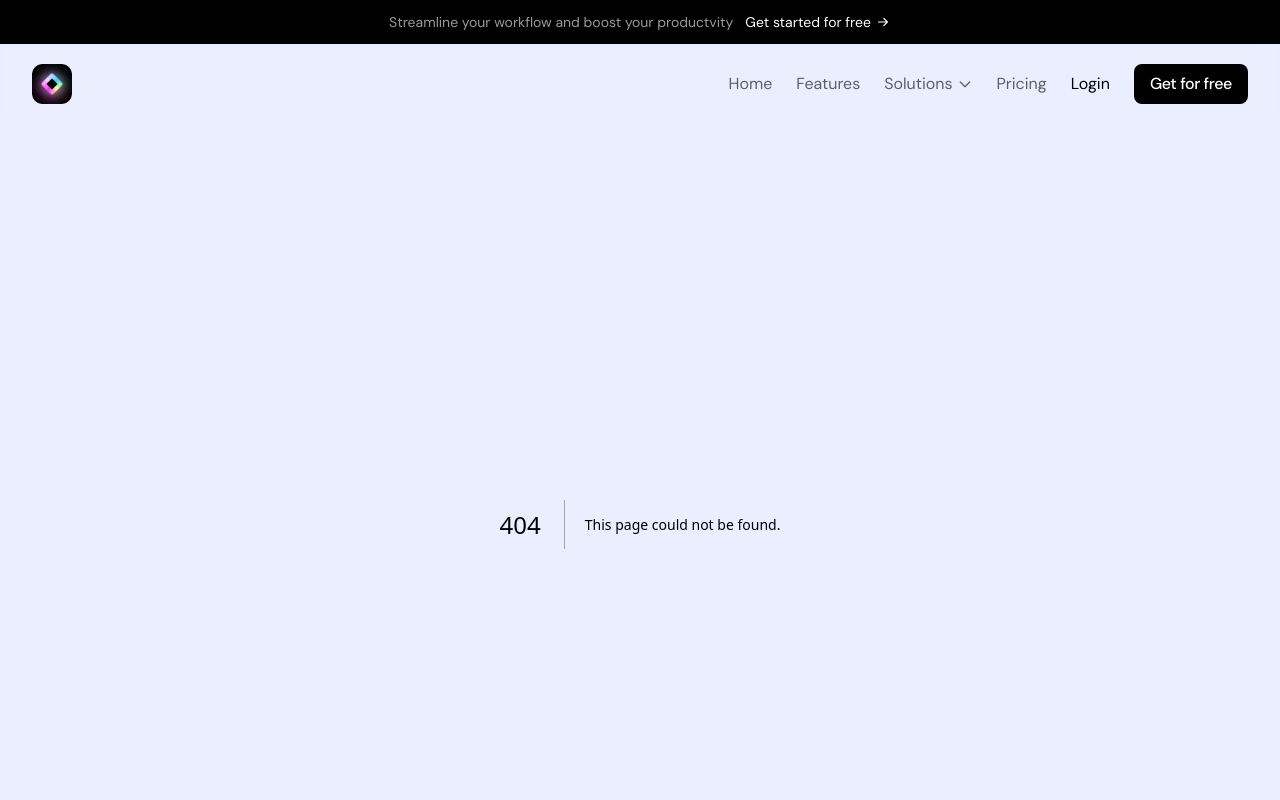
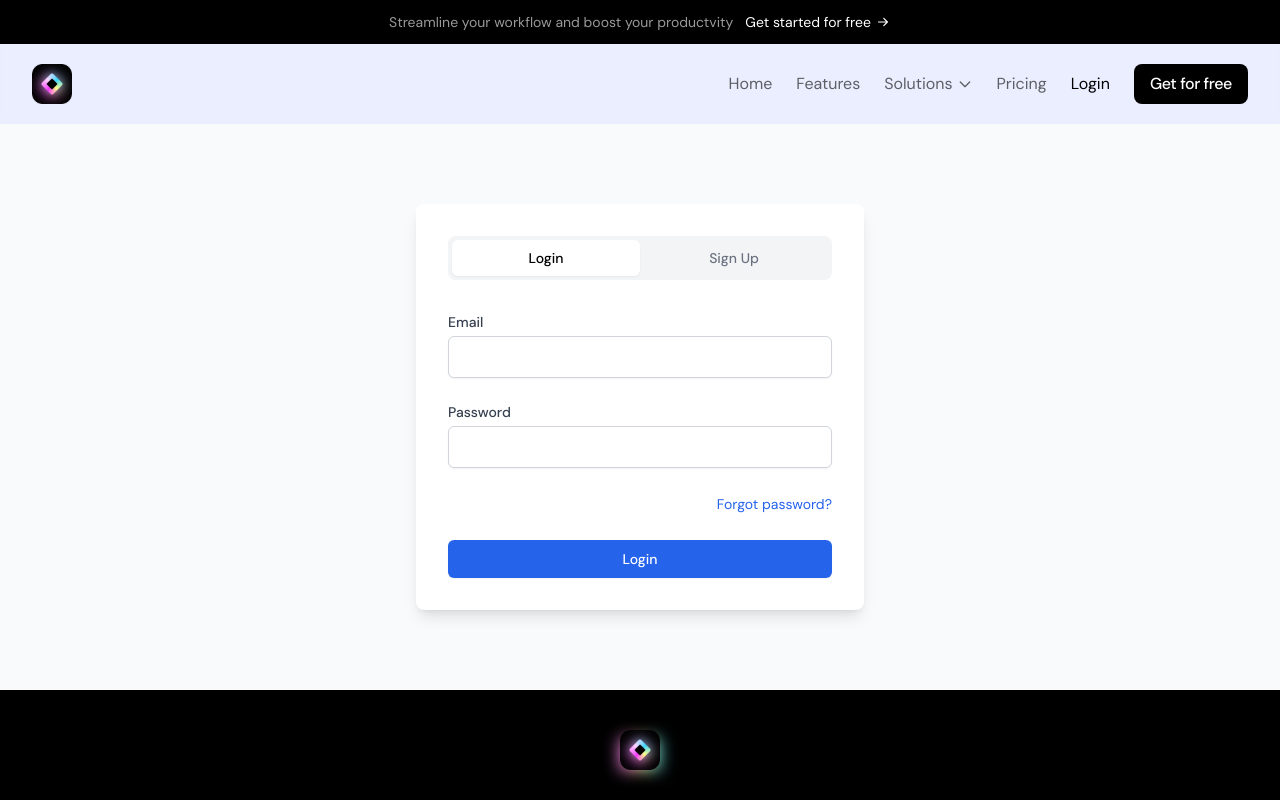
Before and after one commit to invoicepulse/heisenberghqnew, a Next.js app: page /auth in a window 1280 px wide. Before the commit this address had no page. Shown: the top 800 px of the page. Built offline with nearby package versions, Linux system fonts and the light colour scheme.

Commit message:
Added auth page and updated all buttons to redirect to /auth

```diff
--- /dev/null
+++ b/src/app/auth/page.tsx
@@ -0,0 +1,150 @@
+'use client'
+
+import { useState } from 'react'
+
+export default function AuthPage() {
+  const [isLogin, setIsLogin] = useState(true)
+  const [formData, setFormData] = useState({
+    email: '',
+    password: '',
+    username: '',
+    confirmPassword: ''
+  })
+
+  const handleSubmit = (e: React.FormEvent) => {
+    e.preventDefault()
+
+    // For login form
+    if (isLogin && (!formData.email || !formData.password)) {
+      alert('Please fill in all fields')
+      return
+    }
+
+    // For signup form
+    if (!isLogin && (!formData.email || !formData.password || !formData.username || !formData.confirmPassword)) {
+      alert('Please fill in all fields')
+      return
+    }
+
+    if (!isLogin && formData.password !== formData.confirmPassword) {
+      alert('Passwords do not match')
+      return
+    }
+
+    // If all validations pass, redirect to app
+    window.location.href = 'https://apps.senseflows.fun'
+  }
+
+  const handleInputChange = (e: React.ChangeEvent<HTMLInputElement>) => {
+    const { name, value } = e.target
+    setFormData(prev => ({
+      ...prev,
+      [name]: value
+    }))
+  }
+
+  return (
+    <main className="flex items-center justify-center bg-gray-50 py-20">
+      <div className="max-w-md w-full mx-4">
+        <div className="bg-white shadow-lg rounded-lg p-8">
+          {/* Auth Type Switcher */}
+          <div className="flex mb-8 bg-gray-100 p-1 rounded-lg">
+            <button
+              onClick={() => setIsLogin(true)}
+              className={`flex-1 py-2 text-sm font-medium rounded-md transition-colors ${
+                isLogin ? 'bg-white shadow-sm' : 'text-gray-500 hover:text-gray-700'
+              }`}
+            >
+              Login
+            </button>
+            <button
+              onClick={() => setIsLogin(false)}
+              className={`flex-1 py-2 text-sm font-medium rounded-md transition-colors ${
+                !isLogin ? 'bg-white shadow-sm' : 'text-gray-500 hover:text-gray-700'
+              }`}
+            >
+              Sign Up
+            </button>
+          </div>
+
+          <form onSubmit={handleSubmit} className="space-y-6">
+            {!isLogin && (
+              <div>
+                <label htmlFor="username" className="block text-sm font-medium text-gray-700">
+                  Username
+                </label>
+                <input
+                  type="text"
+                  id="username"
+                  name="username"
+                  value={formData.username}
+                  onChange={handleInputChange}
+                  className="mt-1 block w-full rounded-md border border-gray-300 px-3 py-2 shadow-sm focus:border-blue-500 focus:outline-none focus:ring-1 focus:ring-blue-500"
+                />
+              </div>
+            )}
+
+            <div>
+              <label htmlFor="email" className="block text-sm font-medium text-gray-700">
+                Email
+              </label>
+              <input
+                type="email"
+                id="email"
+                name="email"
+                value={formData.email}
+                onChange={handleInputChange}
+                className="mt-1 block w-full rounded-md border border-gray-300 px-3 py-2 shadow-sm focus:border-blue-500 focus:outline-none focus:ring-1 focus:ring-blue-500"
+              />
+            </div>
+
+            <div>
+              <label htmlFor="password" className="block text-sm font-medium text-gray-700">
+                Password
+              </label>
+              <input
+                type="password"
+                id="password"
+                name="password"
+                value={formData.password}
+                onChange={handleInputChange}
+                className="mt-1 block w-full rounded-md border border-gray-300 px-3 py-2 shadow-sm focus:border-blue-500 focus:outline-none focus:ring-1 focus:ring-blue-500"
+              />
+            </div>
+
+            {!isLogin && (
+              <div>
+                <label htmlFor="confirmPassword" className="block text-sm font-medium text-gray-700">
+                  Confirm Password
+                </label>
+                <input
+                  type="password"
+                  id="confirmPassword"
+                  name="confirmPassword"
+                  value={formData.confirmPassword}
+                  onChange={handleInputChange}
+                  className="mt-1 block w-full rounded-md border border-gray-300 px-3 py-2 shadow-sm focus:border-blue-500 focus:outline-none focus:ring-1 focus:ring-blue-500"
+                />
+              </div>
+            )}
+
+            {isLogin && (
+              <div className="text-right">
+                <a href="#" className="text-sm text-blue-600 hover:text-blue-500">
+                  Forgot password?
+                </a>
+              </div>
+            )}
+
+            <button
+              type="submit"
+              className="w-full flex justify-center py-2 px-4 border border-transparent rounded-md shadow-sm text-sm font-medium text-white bg-blue-600 hover:bg-blue-700 focus:outline-none focus:ring-2 focus:ring-offset-2 focus:ring-blue-500"
+            >
+              {isLogin ? 'Login' : 'Sign Up'}
+            </button>
+          </form>
+        </div>
+      </div>
+    </main>
+  )
+}
--- a/src/app/solutions/analytics/page.tsx
+++ b/src/app/solutions/analytics/page.tsx
@@ -224,7 +224,7 @@ export default function AnalyticsSolution() {
                 Join thousands of teams who have transformed their analytics capabilities
               </p>
               <a
-                href="https://apps.senseflows.fun"
+                href="/auth"
                 className="btn btn-primary mt-8 inline-block"
               >
                 Get Started Now
--- a/src/app/solutions/finance/page.tsx
+++ b/src/app/solutions/finance/page.tsx
@@ -224,7 +224,7 @@ export default function FinanceSolution() {
                 Join thousands of businesses who have transformed their financial processes
               </p>
               <a
-                href="https://apps.senseflows.fun"
+                href="/auth"
                 className="btn btn-primary mt-8 inline-block"
               >
                 Get Started Now
--- a/src/app/solutions/marketing/page.tsx
+++ b/src/app/solutions/marketing/page.tsx
@@ -228,7 +228,7 @@ export default function MarketingSolution() {
                 Join thousands of marketers who have transformed their campaigns
               </p>
               <a
-                href="https://apps.senseflows.fun"
+                href="/auth"
                 className="btn btn-primary mt-8 inline-block"
               >
                 Get Started Now
--- a/src/app/solutions/product/page.tsx
+++ b/src/app/solutions/product/page.tsx
@@ -224,7 +224,7 @@ export default function ProductSolution() {
                 Join thousands of teams who have already revolutionized their product development process
               </p>
               <a
-                href="https://apps.senseflows.fun"
+                href="/auth"
                 className="btn btn-primary mt-8 inline-block"
               >
                 Get Started Now
--- a/src/sections/CallToAction.tsx
+++ b/src/sections/CallToAction.tsx
@@ -30,7 +30,7 @@ export const CallToAction = () => {
             transition={{ delay: 0.2 }}
             className="flex gap-2 mt-10 justify-center"
           >
-            <a href="https://apps.senseflows.fun" className="btn btn-primary">
+            <a href="/auth" className="btn btn-primary">
               Get for free
             </a>
           </motion.div>
--- a/src/sections/Header.tsx
+++ b/src/sections/Header.tsx
@@ -10,7 +10,7 @@ export const Header = () => {
     <header className="sticky top-0 backdrop-blur-sm z-20">
       <div className="flex justify-center items-center py-3 bg-black text-white text-sm gap-3">
         <p className="text-white/60 hidden md:block">Streamline your workflow and boost your productvity</p>
-        <a href="https://apps.senseflows.fun" className="inline-flex gap-1 items-center">
+        <a href="/auth" className="inline-flex gap-1 items-center">
           <p>Get started for free</p>
           <ArrowRight className="h-4 w-4 inline-flex justify-center items-center" />
         </a>
@@ -26,9 +26,9 @@ export const Header = () => {
               <Link href="/features">Features</Link>
               <SolutionsDropdown />
               <Link href="/pricing">Pricing</Link>
-              <a href="https://apps.senseflows.fun" className="text-black hover:text-black/80">Login</a>
+              <a href="/auth" className="text-black hover:text-black/80">Login</a>
               <a
-                href="https://apps.senseflows.fun"
+                href="/auth"
                 className="bg-black text-white px-4 py-2 rounded-lg font-medium inline-flex items-center justify-center tracking-tight"
               >
                 Get for free
--- a/src/sections/Hero.tsx
+++ b/src/sections/Hero.tsx
@@ -36,7 +36,7 @@ export const Hero = () => {
               efforts, and celebrate your success.
             </p>
             <div className="flex gap-1 items-center mt-[30px]">
-              <a href="https://apps.senseflows.fun" className="btn btn-primary">
+              <a href="/auth" className="btn btn-primary">
                 Get for free
               </a>
             </div>
--- a/src/sections/Pricing.tsx
+++ b/src/sections/Pricing.tsx
@@ -104,7 +104,7 @@ export const Pricing = () => {
                 <span className="tracking-tight font-bold text-black/50">/month</span>
               </div>
               <a
-                href="https://apps.senseflows.fun"
+                href="/auth"
                 className={twMerge("btn btn-primary w-full mt-[30px]", inverse && "bg-white text-black")}
               >
                 {buttonText}
```
